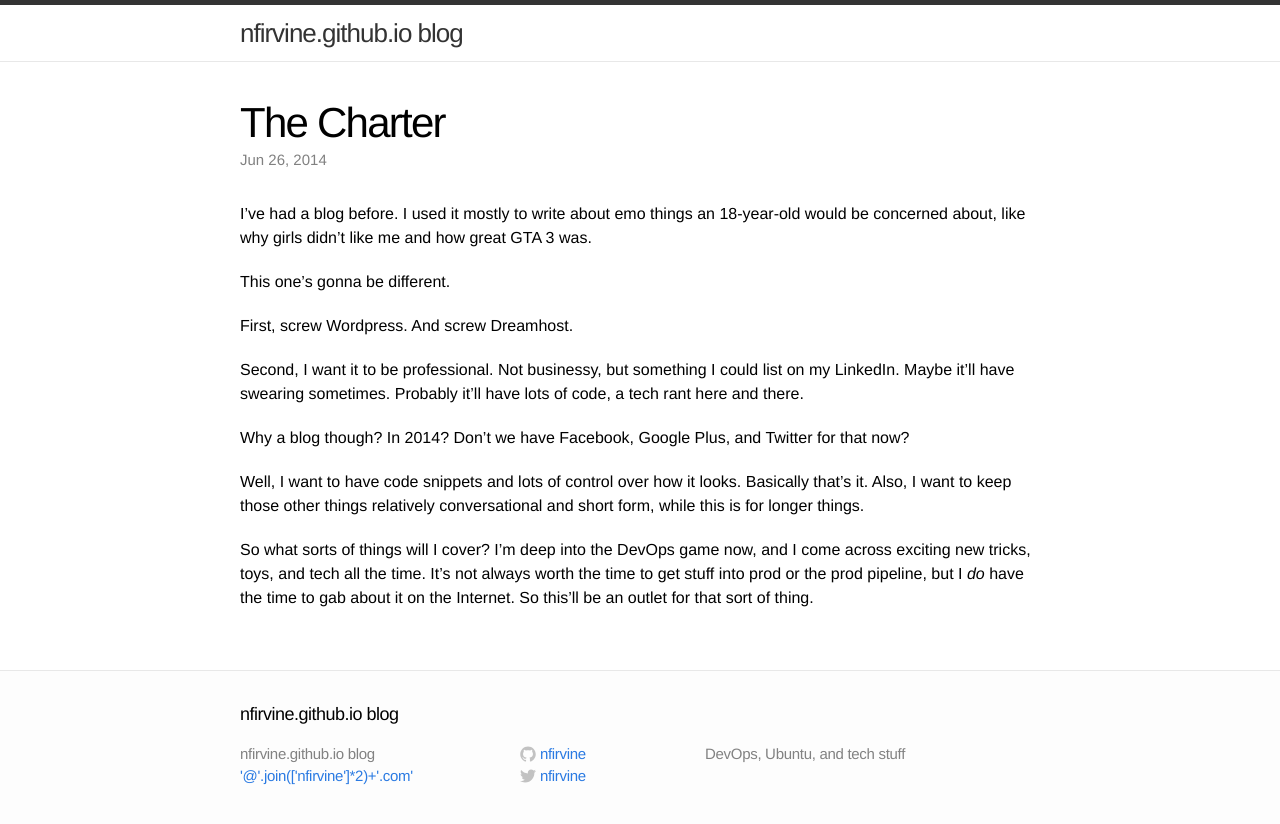
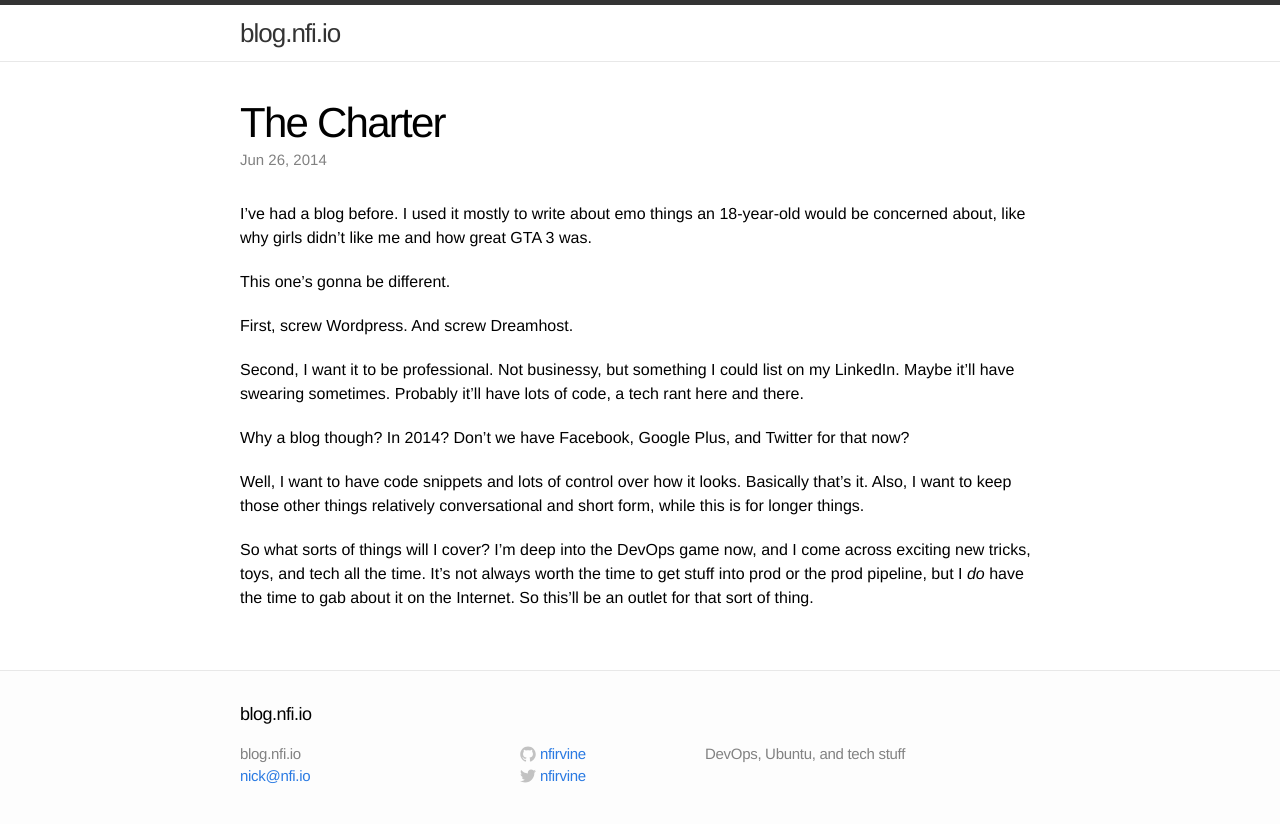
Before and after one commit to nfirvine/blog-circa-2016, a Jekyll site: the page built from _posts/2014-06-26-launch.markdown, in a window 1280 px wide. Shown: the top 824 px of the page. Built offline with Jekyll 4.4.1, drawn with Linux system fonts in a browser that asks for light colours.

Commit message:
Switch to nfi.io

```diff
--- a/CNAME
+++ b/CNAME
@@ -1 +1 @@
-github.nfirvine.com
+blog.nfi.io
--- a/_config.yml
+++ b/_config.yml
@@ -1,9 +1,9 @@
 # Site settings
-title: nfirvine.github.io blog
-email: "'@'.join(['nfirvine']*2)+'.com'"
+title: blog.nfi.io
+email: "nick@nfi.io"
 description: "DevOps, Ubuntu, and tech stuff"
 baseurl: ""
-url: "http://nfirvine.github.com"
+url: "http://blog.nfi.io"
 username: nfirvine
 
 # Build settings
```
